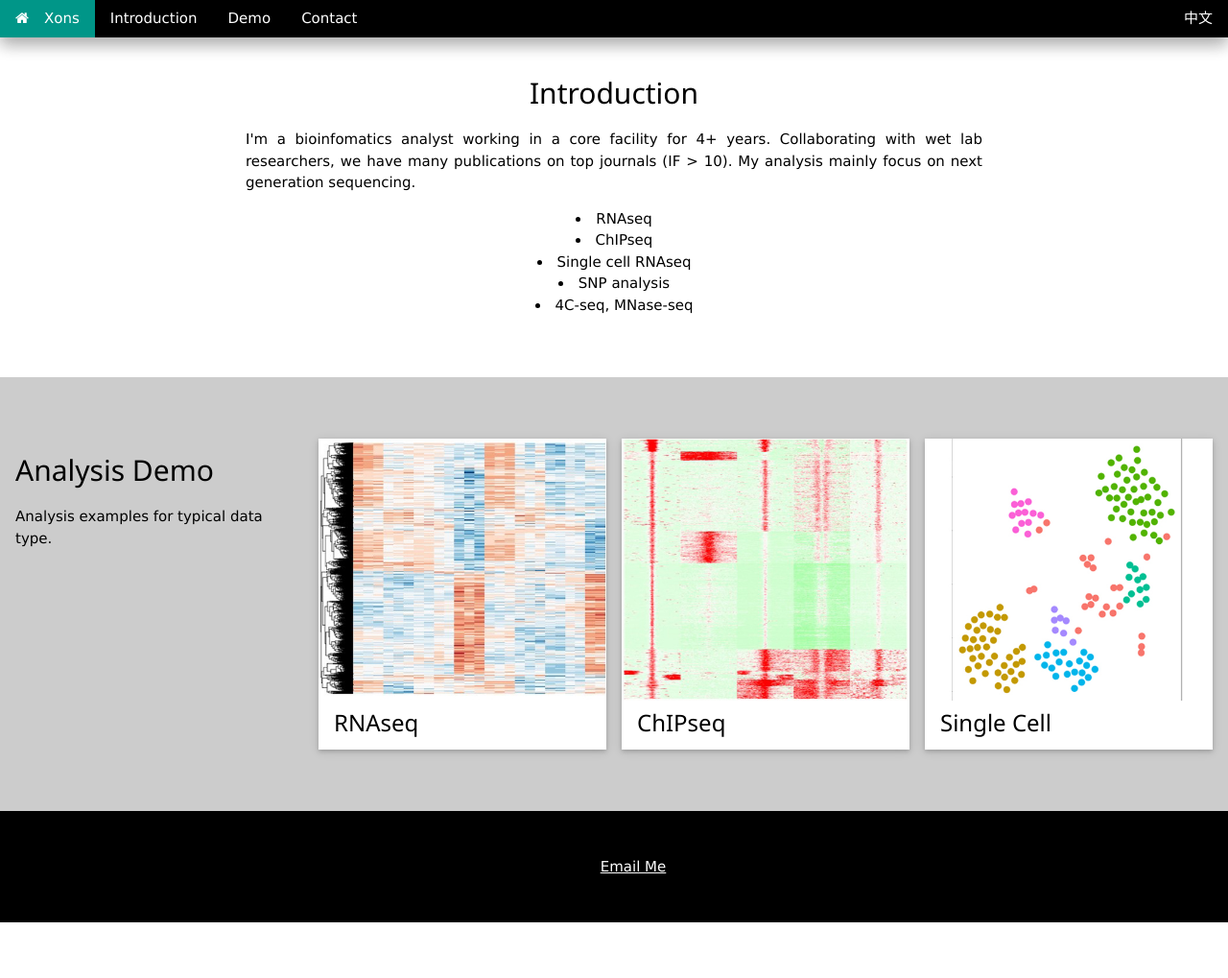
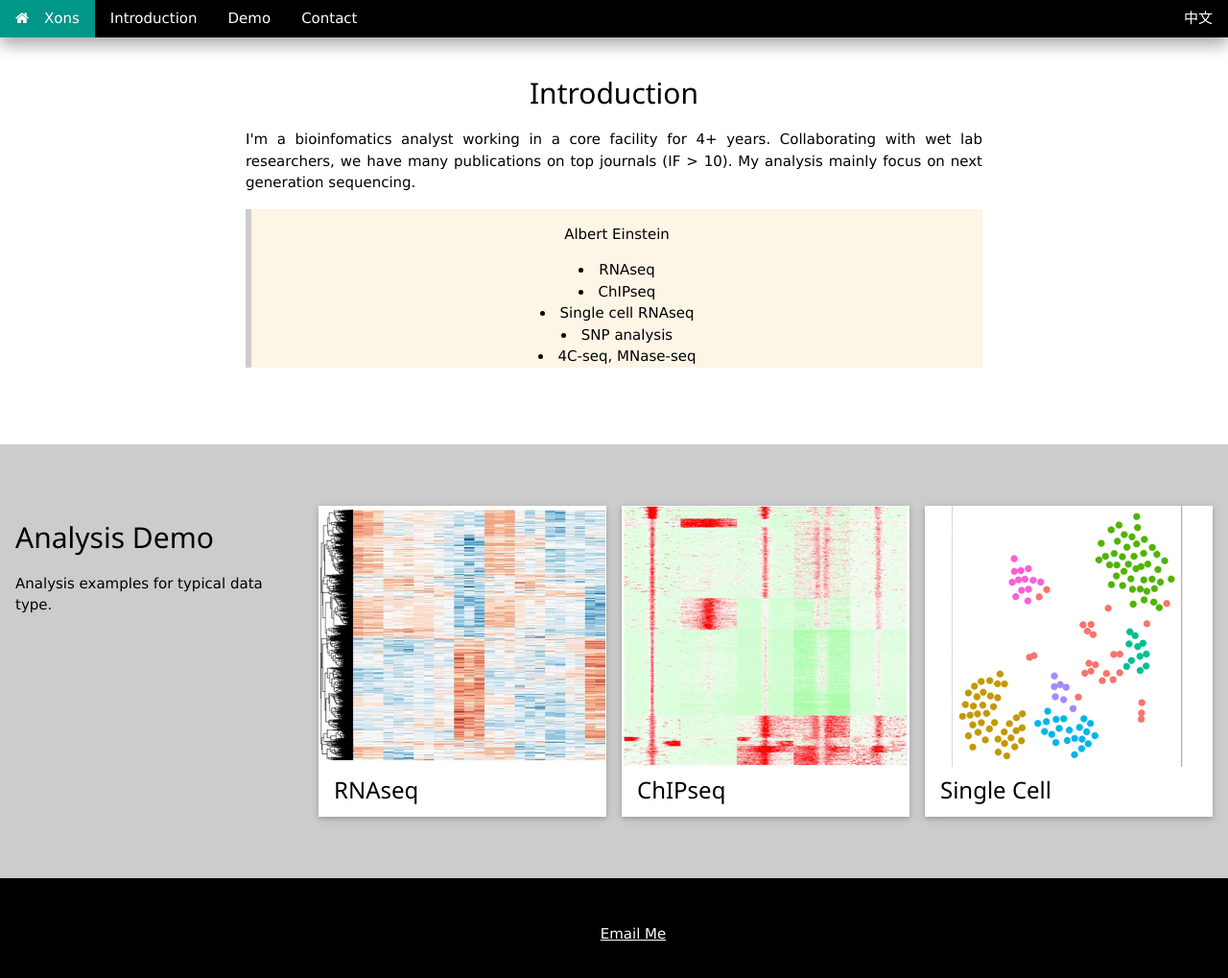
Before and after one commit to xons/xons.github.io, a Jekyll site: the page built from index.html, in a window 1280 px wide and 1031 px high. Shown: the top 1019 px of the window at 96% size. Built offline with Jekyll 4.4.1, drawn with Linux system fonts in a browser that asks for light colours; nearby versions of some CDN libraries; library files that are not in the unit come from our copies.

Commit message:
Update index.html

```diff
--- a/index.html
+++ b/index.html
@@ -10,11 +10,15 @@ title: Xons
         I'm a bioinfomatics analyst working in a core facility for 4+ years. Collaborating with wet lab researchers, we have many publications on top journals (IF > 10).
         My analysis mainly focus on next generation sequencing.
     </p>
+     <div class="w3-panel w3-leftbar w3-sand">
+  <p>Albert Einstein</p>
+
     <li> RNAseq </li>
     <li> ChIPseq </li>
     <li> Single cell RNAseq </li>
     <li> SNP analysis </li>
     <li> 4C-seq, MNase-seq </li>
+    </div>
   </div>
 
 <!-- Demo Row -->
```
